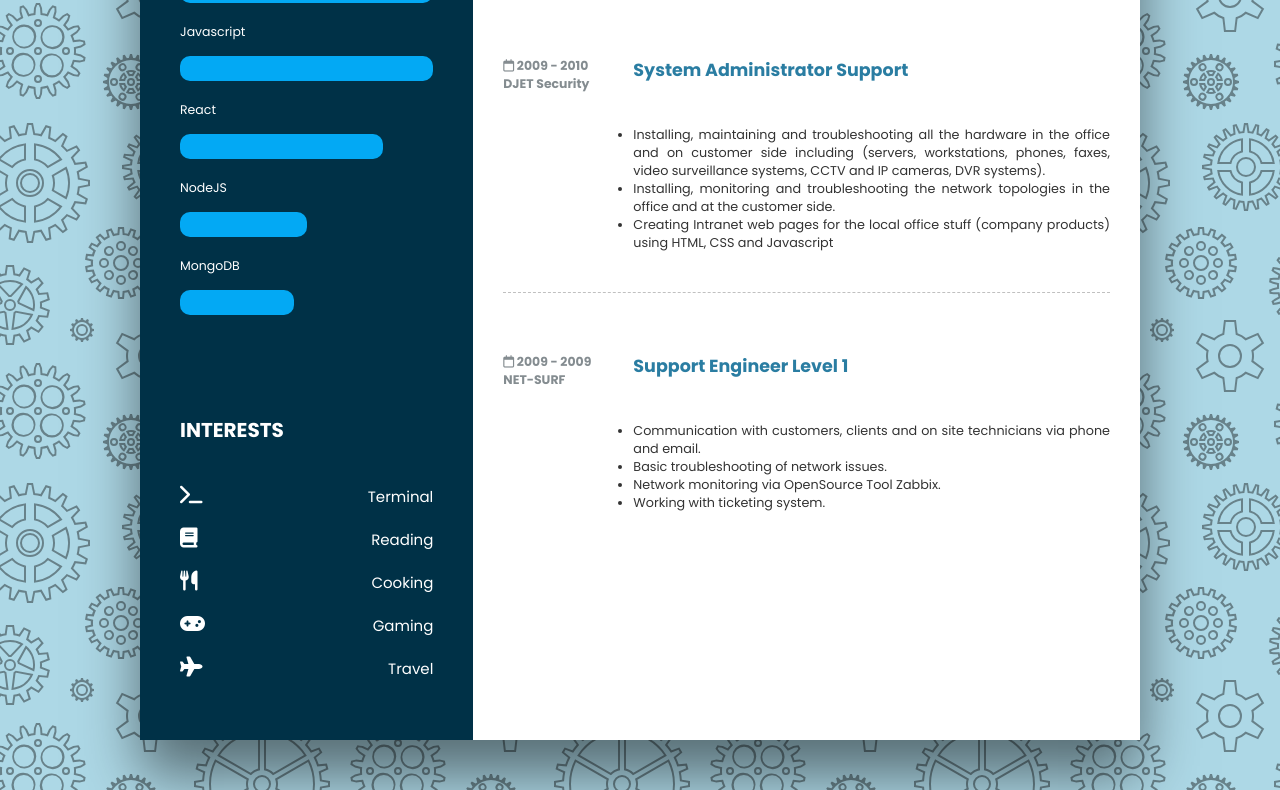
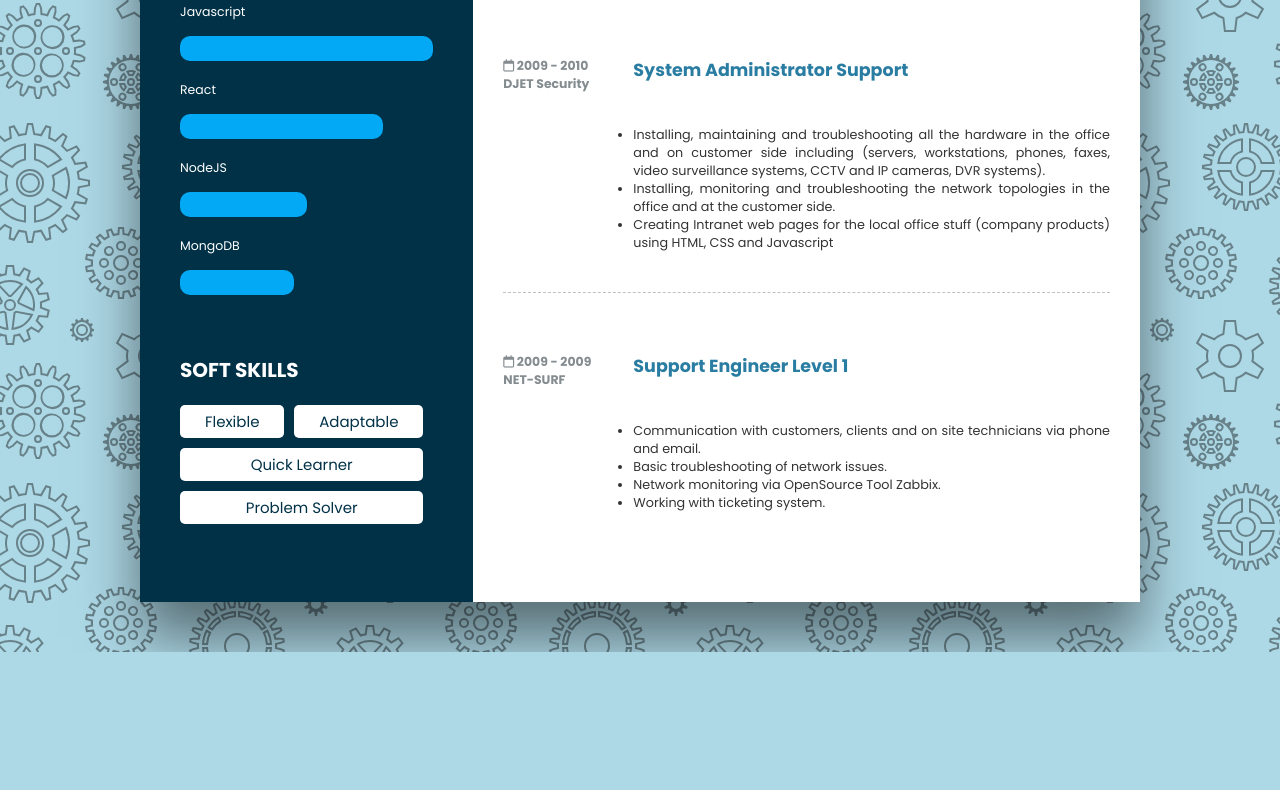
Before and after one commit to Emox87/portfolio-cv, a website: page index.html in a window 1280 px wide. Shown: the part 2017-2807 px from the top of the page. After the commit the page ends 2669 px from the top, so only its background shows below. Drawn offline with nearby package versions, Linux system fonts and the light colour scheme.

Commit message:
Softskill section added

```diff
--- a/index.html
+++ b/index.html
@@ -400,47 +400,21 @@
           ></div>
         </section>
 
-        <!-- INTERESTS -->
+        <!-- SOFT SKILLS -->
         <section
-          class="left-side__interests u-margin-top-small"
+          class="left-side__softskills u-margin-top-small"
           data-aos="zoom-in-up"
           data-aos-offset="50"
           data-aos-delay="370"
           data-aos-duration="1000"
           data-aos-easing="ease-in-out"
         >
-          <h3 class="title u-margin-bottom-medium">INTERESTS</h3>
+          <h3 class="title u-margin-bottom-small">SOFT SKILLS</h3>
           <ul>
-            <li>
-              <span class="icon"
-                ><i class="fa fa-terminal" aria-hidden="true"></i
-              ></span>
-              <span class="text">Terminal</span>
-            </li>
-            <li>
-              <span class="icon"
-                ><i class="fa fa-book" aria-hidden="true"></i
-              ></span>
-              <span class="text">Reading</span>
-            </li>
-            <li>
-              <span class="icon"
-                ><i class="fa fa-cutlery" aria-hidden="true"></i
-              ></span>
-              <span class="text">Cooking</span>
-            </li>
-            <li>
-              <span class="icon"
-                ><i class="fa fa-gamepad" aria-hidden="true"></i
-              ></span>
-              <span class="text">Gaming</span>
-            </li>
-            <li>
-              <span class="icon"
-                ><i class="fa fa-plane" aria-hidden="true"></i
-              ></span>
-              <span class="text">Travel</span>
-            </li>
+            <li>Flexible</li>
+            <li>Adaptable</li>
+            <li>Quick Learner</li>
+            <li>Problem Solver</li>
           </ul>
         </section>
       </div>
--- a/sass/layout/_layout.scss
+++ b/sass/layout/_layout.scss
@@ -146,7 +146,7 @@
   }
 
   &__languages {
-    margin-bottom: 4rem;
+    margin-bottom: 2rem;
 
     p {
       font-size: 1.25rem;
@@ -158,24 +158,26 @@
     }
   }
 
-  &__interests {
-    margin-top: 4rem;
+  &__softskills {
+    margin-top: 2rem;
     font-size: 1.5rem;
 
     ul {
       list-style-type: none;
+      display: flex;
+      flex-flow: row wrap;
+      align-items: center;
+      justify-content: flex-start;
 
       li {
-        display: flex;
-        flex-direction: row;
-        justify-content: space-between;
-        margin: 2rem 0;
-      }
-
-      .icon {
-        i {
-          font-size: 2rem;
-        }
+        padding: 0.5rem;
+        border-radius: 1rem;
+        text-align: center;
+        background-color: $color-white;
+        color: var(--left-side-background-color);
+        flex-grow: 1;
+        margin: 0 1rem 1rem 0;
+        border-radius: .5rem;
       }
     }
   }
```
Also changed, not shown: css/style.css.
